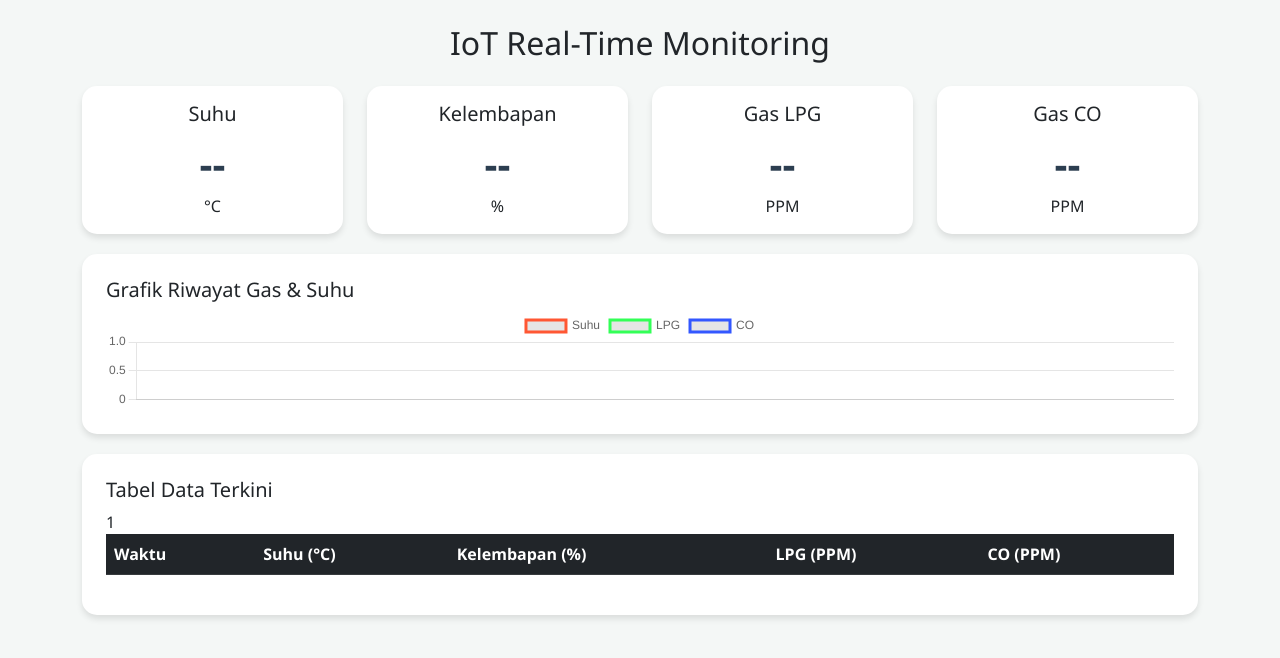
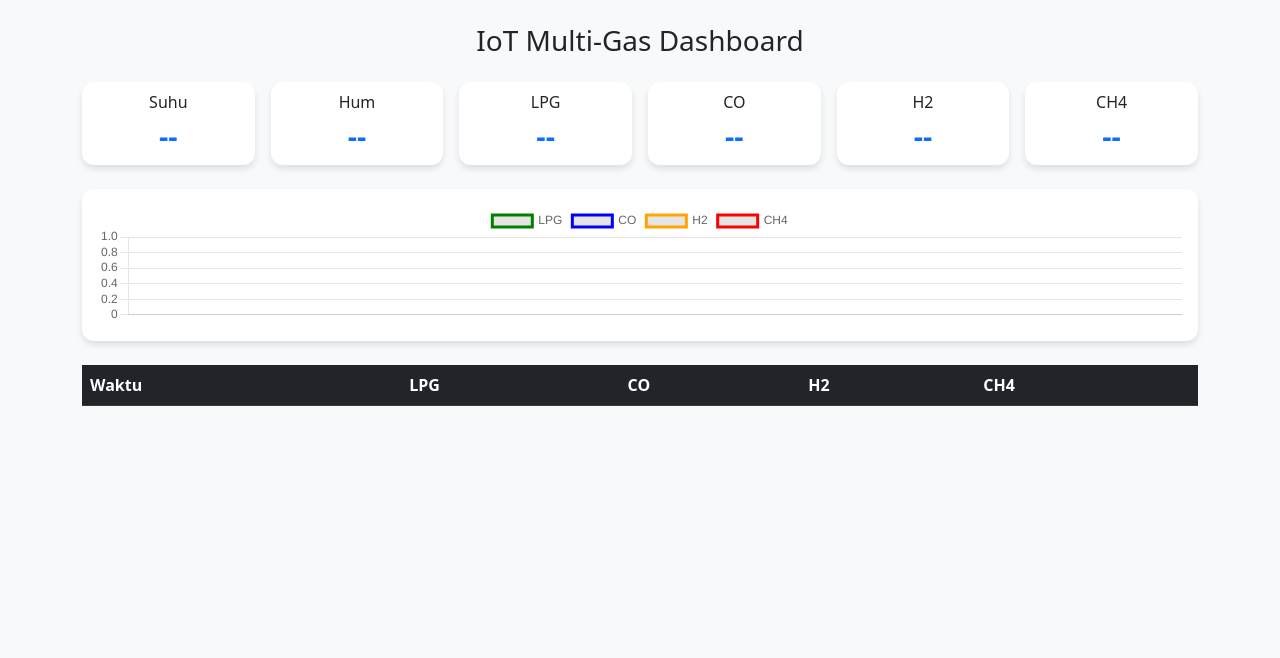
Before and after one commit to tisyawandini12/html-starter, a website: page index.html in a window 1280 px wide. Drawn offline with nearby package versions, Linux system fonts and the light colour scheme; no server answers.

Commit message:
Update index.html

```diff
--- a/index.html
+++ b/index.html
@@ -3,146 +3,75 @@
 <head>
     <meta charset="UTF-8">
     <meta name="viewport" content="width=device-width, initial-scale=1.0">
-    <title>Dashboard Monitoring Gas & Suhu</title>
+    <title>Dashboard Multi-Gas Monitoring</title>
     <link href="https://cdn.jsdelivr.net/npm/bootstrap@5.3.0/dist/css/bootstrap.min.css" rel="stylesheet">
     <script src="https://cdn.jsdelivr.net/npm/chart.js"></script>
     <script src="https://www.gstatic.com/firebasejs/8.10.1/firebase-app.js"></script>
     <script src="https://www.gstatic.com/firebasejs/8.10.1/firebase-database.js"></script>
-
     <style>
-        body { background-color: #f4f7f6; font-family: 'Segoe UI', Tahoma, Geneva, Verdana, sans-serif; }
-        .card { border: none; border-radius: 15px; box-shadow: 0 4px 6px rgba(0,0,0,0.1); margin-bottom: 20px; }
-        .stat-value { font-size: 2.5rem; font-weight: bold; color: #2c3e50; }
-        .table-container { max-height: 400px; overflow-y: auto; }
+        body { background-color: #f8f9fa; }
+        .card { border-radius: 12px; border: none; box-shadow: 0 4px 6px rgba(0,0,0,0.1); }
+        .val { font-size: 1.8rem; font-weight: bold; color: #0d6efd; }
     </style>
 </head>
 <body>
+<div class="container py-4">
+    <h3 class="text-center mb-4">IoT Multi-Gas Dashboard</h3>
 
-<div class="container py-4">
-    <h2 class="text-center mb-4">IoT Real-Time Monitoring</h2>
-
-    <div class="row text-center">
-        <div class="col-md-3">
-            <div class="card p-3">
-                <h5>Suhu</h5>
-                <div class="stat-value" id="temp">--</div>
-                <span>°C</span>
-            </div>
-        </div>
-        <div class="col-md-3">
-            <div class="card p-3">
-                <h5>Kelembapan</h5>
-                <div class="stat-value" id="hum">--</div>
-                <span>%</span>
-            </div>
-        </div>
-        <div class="col-md-3">
-            <div class="card p-3">
-                <h5>Gas LPG</h5>
-                <div class="stat-value" id="lpg">--</div>
-                <span>PPM</span>
-            </div>
-        </div>
-        <div class="col-md-3">
-            <div class="card p-3">
-                <h5>Gas CO</h5>
-                <div class="stat-value" id="co">--</div>
-                <span>PPM</span>
-            </div>
-        </div>
+    <div class="row g-3 text-center mb-4">
+        <div class="col-md-2 col-6"><div class="card p-2">Suhu<div class="val" id="t">--</div></div></div>
+        <div class="col-md-2 col-6"><div class="card p-2">Hum<div class="val" id="h">--</div></div></div>
+        <div class="col-md-2 col-6"><div class="card p-2">LPG<div class="val" id="lpg">--</div></div></div>
+        <div class="col-md-2 col-6"><div class="card p-2">CO<div class="val" id="co">--</div></div></div>
+        <div class="col-md-2 col-6"><div class="card p-2">H2<div class="val" id="h2">--</div></div></div>
+        <div class="col-md-2 col-6"><div class="card p-2">CH4<div class="val" id="ch4">--</div></div></div>
     </div>
 
-    <div class="row">
-        <div class="col-md-12">
-            <div class="card p-4">
-                <h5>Grafik Riwayat Gas & Suhu</h5>
-                <canvas id="myChart" height="100"></canvas>
-            </div>
-        </div>
-    </div>
+    <div class="card p-3 mb-4"><canvas id="chartGue" height="120"></canvas></div>
 
-    <div class="row">
-        <div class="col-md-12">
-            <div class="card p-4">
-                <h5>Tabel Data Terkini</h5>
-                <div class="table-container">
-                    <table class="table table-hover">
-                        <thead class="table-dark">
-                            <tr>
-                                1<th>Waktu</th>
-                                <th>Suhu (°C)</th>
-                                <th>Kelembapan (%)</th>
-                                <th>LPG (PPM)</th>
-                                <th>CO (PPM)</th>
-                            </tr>
-                        </thead>
-                        <tbody id="data-table">
-                            </tbody>
-                    </table>
-                </div>
-            </div>
-        </div>
-    </div>
+    <div class="table-responsive"><table class="table table-dark table-striped">
+        <thead><tr><th>Waktu</th><th>LPG</th><th>CO</th><th>H2</th><th>CH4</th></tr></thead>
+        <tbody id="tabelData"></tbody>
+    </table></div>
 </div>
 
 <script>
-    // --- 1. KONFIGURASI FIREBASE ---
-    const firebaseConfig = {
-        databaseURL: "https://dashboard-iot-46919-default-rtdb.asia-southeast1.firebasedatabase.app"
-    };
-    firebase.initializeApp(firebaseConfig);
+    const config = { databaseURL: "https://dashboard-iot-46919-default-rtdb.asia-southeast1.firebasedatabase.app" };
+    firebase.initializeApp(config);
     const db = firebase.database();
 
-    // --- 2. INISIALISASI GRAFIK ---
-    const ctx = document.getElementById('myChart').getContext('2d');
+    const ctx = document.getElementById('chartGue').getContext('2d');
     const myChart = new Chart(ctx, {
         type: 'line',
-        data: {
-            labels: [],
-            datasets: [
-                { label: 'Suhu', data: [], borderColor: '#ff5733', fill: false },
-                { label: 'LPG', data: [], borderColor: '#33ff57', fill: false },
-                { label: 'CO', data: [], borderColor: '#3357ff', fill: false }
-            ]
-        },
-        options: { responsive: true }
+        data: { labels: [], datasets: [
+            { label: 'LPG', data: [], borderColor: 'green', tension: 0.1 },
+            { label: 'CO', data: [], borderColor: 'blue', tension: 0.1 },
+            { label: 'H2', data: [], borderColor: 'orange', tension: 0.1 },
+            { label: 'CH4', data: [], borderColor: 'red', tension: 0.1 }
+        ]}
     });
 
-    // --- 3. AMBIL DATA DARI FIREBASE ---
-    db.ref("monitoring").on("value", (snapshot) => {
-        const data = snapshot.val();
-        if (data) {
+    db.ref("monitoring").on("value", (s) => {
+        const d = s.val();
+        if (d) {
             const time = new Date().toLocaleTimeString();
+            document.getElementById("t").innerText = d.temperature;
+            document.getElementById("h").innerText = d.humidity;
+            document.getElementById("lpg").innerText = d.gas_lpg.toFixed(1);
+            document.getElementById("co").innerText = d.gas_co.toFixed(1);
+            document.getElementById("h2").innerText = d.gas_h2.toFixed(1);
+            document.getElementById("ch4").innerText = d.gas_ch4.toFixed(1);
 
-            // Update Kartu
-            document.getElementById("temp").innerText = data.temperature.toFixed(1);
-            document.getElementById("hum").innerText = data.humidity.toFixed(1);
-            document.getElementById("lpg").innerText = data.gas.toFixed(2);
-            document.getElementById("co").innerText = data.co_level ? data.co_level.toFixed(2) : "0";
-
-            // Update Grafik (Maksimal 10 data terakhir)
-            if (myChart.data.labels.length > 10) {
-                myChart.data.labels.shift();
-                myChart.data.datasets[0].data.shift();
-                myChart.data.datasets[1].data.shift();
-                myChart.data.datasets[2].data.shift();
-            }
+            if(myChart.data.labels.length > 10) { myChart.data.labels.shift(); myChart.data.datasets.forEach(ds => ds.data.shift()); }
             myChart.data.labels.push(time);
-            myChart.data.datasets[0].data.push(data.temperature);
-            myChart.data.datasets[1].data.push(data.gas);
-            myChart.data.datasets[2].data.push(data.co_level);
+            myChart.data.datasets[0].data.push(d.gas_lpg);
+            myChart.data.datasets[1].data.push(d.gas_co);
+            myChart.data.datasets[2].data.push(d.gas_h2);
+            myChart.data.datasets[3].data.push(d.gas_ch4);
             myChart.update();
 
-            // Update Tabel (Tambah baris ke atas)
-            const table = document.getElementById("data-table");
-            const row = `<tr>
-                <td>${time}</td>
-                <td>${data.temperature.toFixed(1)}</td>
-                <td>${data.humidity.toFixed(1)}</td>
-                <td>${data.gas.toFixed(2)}</td>
-                <td>${data.co_level ? data.co_level.toFixed(2) : "0"}</td>
-            </tr>`;
-            table.innerHTML = row + table.innerHTML;
+            const row = `<tr><td>${time}</td><td>${d.gas_lpg.toFixed(2)}</td><td>${d.gas_co.toFixed(2)}</td><td>${d.gas_h2.toFixed(2)}</td><td>${d.gas_ch4.toFixed(2)}</td></tr>`;
+            document.getElementById("tabelData").innerHTML = row + document.getElementById("tabelData").innerHTML;
         }
     });
 </script>
```
